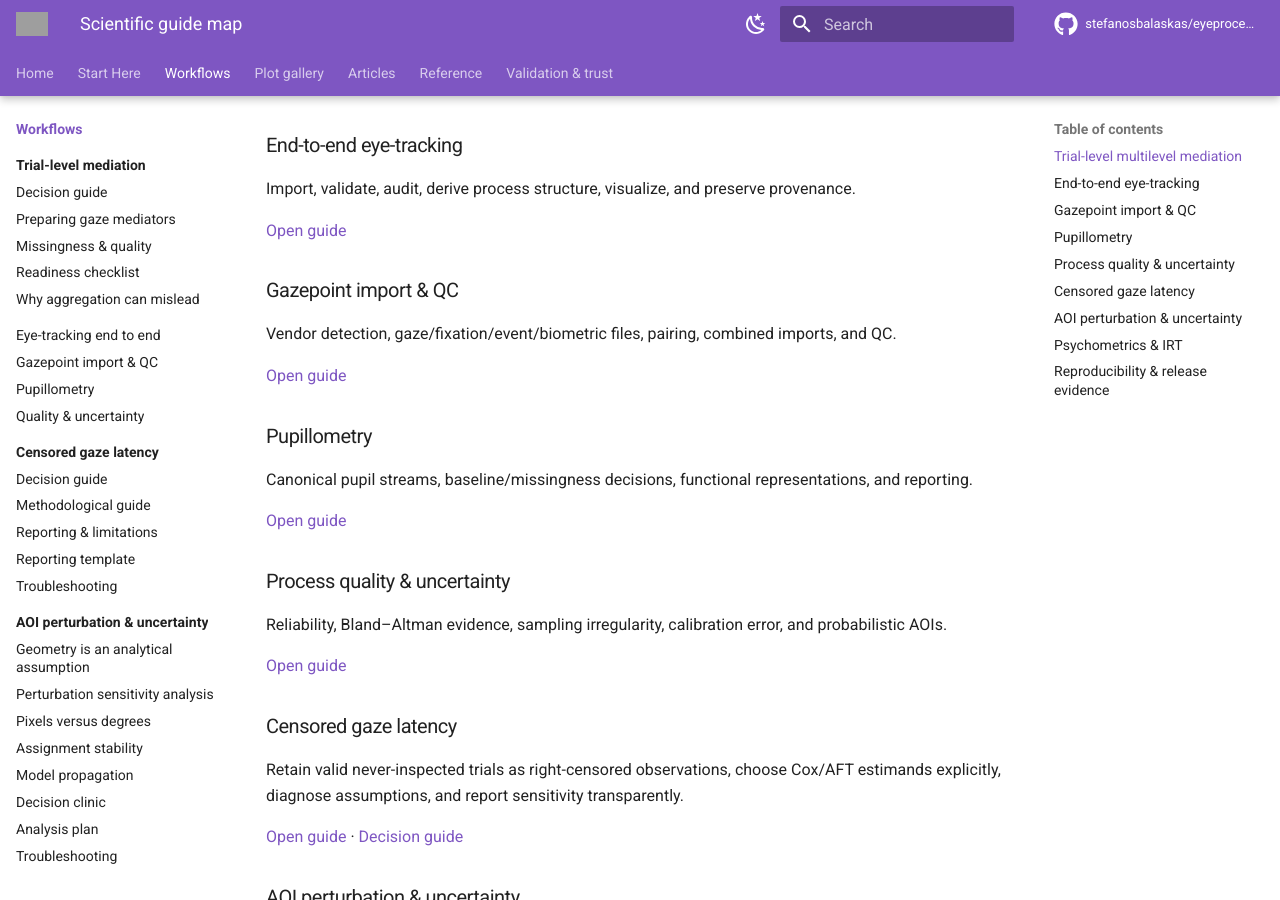
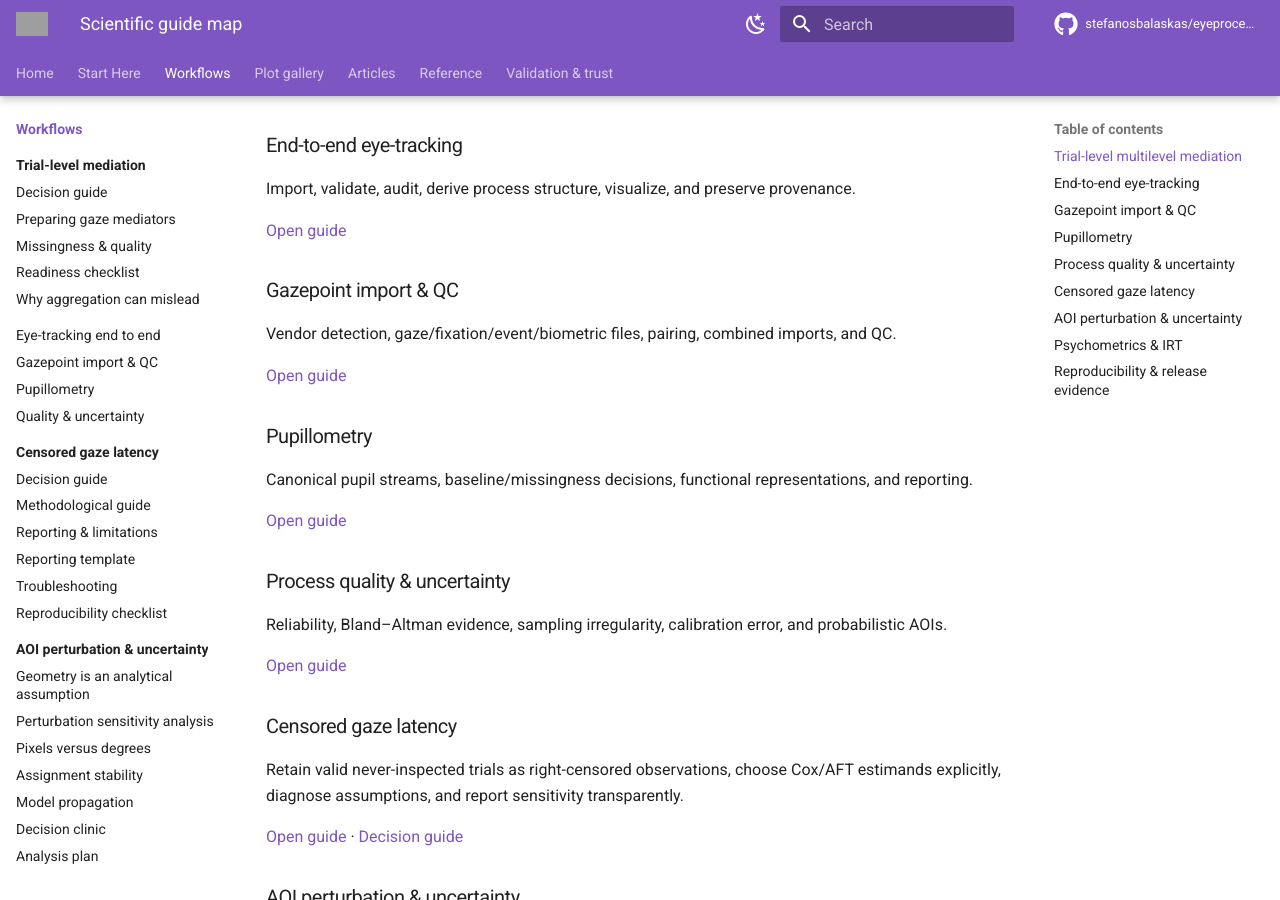
Before and after one commit to stefanosbalaskas/eyeprocesspy, an MkDocs documentation site: the page built from docs/guides/index.md, in a window 1280 px wide and 900 px high, scrolled down 367 px. Built offline with MkDocs 1.6.1 and Material for MkDocs 9.7.7, drawn with Linux system fonts in a browser that asks for light colours; comment, search, counter and statistics services are not loaded; grey boxes are pictures that could not be loaded.

Commit message:
docs: add survival reproducibility checklist to navigation

```diff
--- a/mkdocs.yml
+++ b/mkdocs.yml
@@ -39,6 +39,7 @@
           - Reporting & limitations: methods/gaze-survival/reporting.md
           - Reporting template: methods/gaze-survival/reporting-template.md
           - Troubleshooting: methods/gaze-survival/troubleshooting.md
+          - Reproducibility checklist: methods/gaze-survival/reproducibility-checklist.md
       - AOI perturbation & uncertainty:
           - Start here: guides/aoi-uncertainty/index.md
           - Geometry is an analytical assumption: guides/aoi-uncertainty/geometry-assumption.md
```
